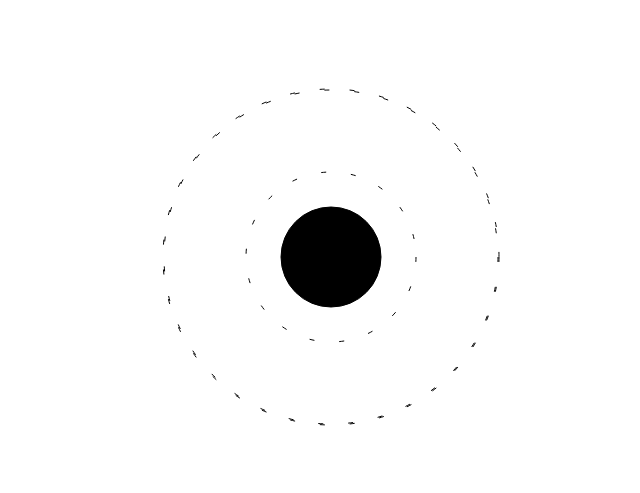
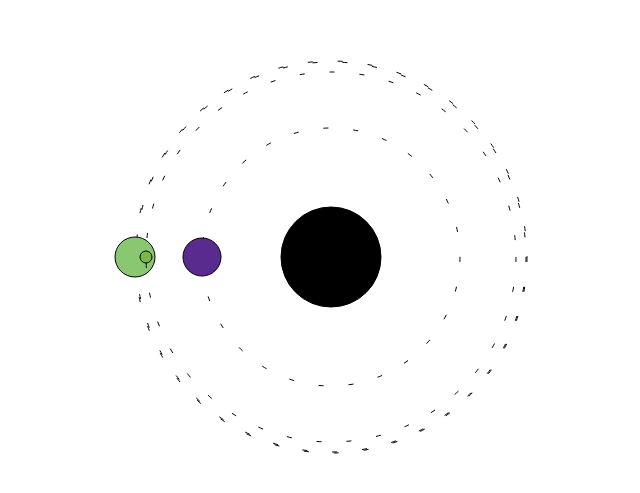
Before and after one commit to rocketbootkid/systemasolari, a website: page SystemaSolari/public_html/systemasolari.html in a window 1280 px wide. Shown: the part 151-644 px from the top of the page, without its empty margins (317-957 px from the left). Drawn offline with Linux system fonts and the light colour scheme.

Commit message:
Placed planets at start point on orbits

```diff
--- a/SystemaSolari/public_html/systemasolari.html
+++ b/SystemaSolari/public_html/systemasolari.html
@@ -26,18 +26,57 @@ and open the template in the editor.
 
             numOrbits = Math.ceil(Math.random() * 10);
             x = window.innerWidth/2;
-            y =  window.innerHeight/2;
+            y = window.innerHeight/2;
 
             for (orbits = 0; orbits < numOrbits; orbits++) {
 
-                radius = Math.ceil(Math.random() * (window.innerHeight/2 - 100));
+                radius = 0;
+                while (radius < 100) {
+                radius = Math.ceil(Math.random() * (window.innerHeight/2 - 50));
+                }
 
                 context.beginPath();
                 context.arc(x, y, radius, 0*Math.PI, 2*Math.PI);
                 context.setLineDash([5, 25]);
                 context.stroke();
 
+                drawPlanet(context, radius);
+
             }
+
+        }
+
+        function drawPlanet(context, radius) {
+
+            size = 0;
+            while (size < 5) {
+               size = Math.ceil(Math.random() * 20);
+            }
+            xpos = window.innerWidth/2 - radius;
+            ypos = window.innerHeight/2;
+
+            context.beginPath();
+            context.arc(xpos, ypos, size, 0*Math.PI, 2*Math.PI);
+            context.fillStyle = generateColor();
+            context.fill();
+            context.setLineDash([0,0]);
+            context.stroke();
+
+        }
+
+        function generateColor() {
+
+            // Generates a random Hex color string
+
+            color = "#";
+
+            for (c = 0; c < 3; c++) {
+                component = (Math.ceil(Math.random() * 255)).toString(16);
+                color = color + component;
+            }
+
+            return color;
+
         }
 
         var canvas = document.getElementById('myCanvas');
```
